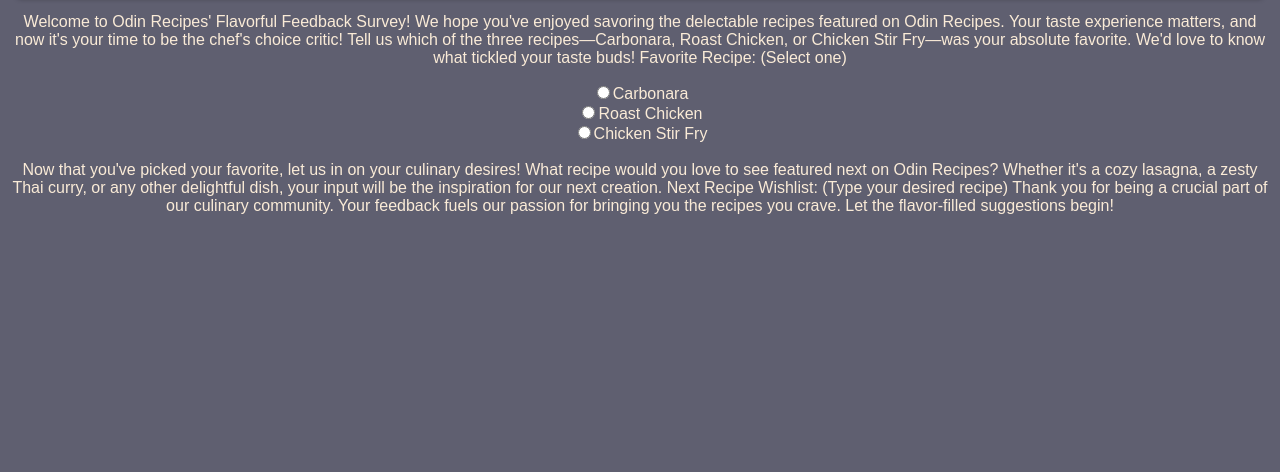
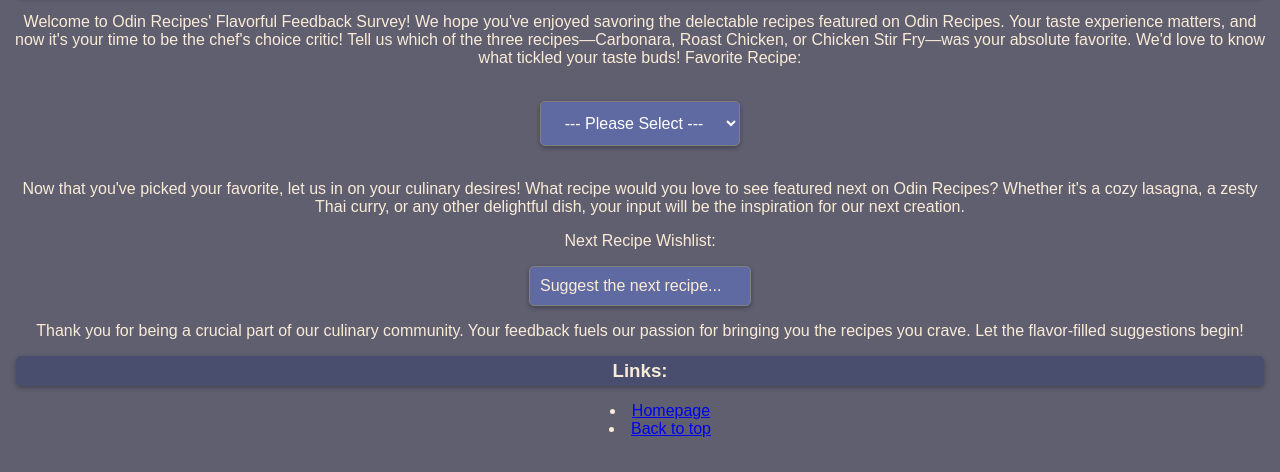
Before and after one commit to RealDan1/odin-recipes, a plain HTML site: page survey/survey.html in a window 1280 px wide. Shown: the part 56-528 px from the top of the page. Drawn offline with Linux system fonts and the light colour scheme.

Commit message:
Add and style selector and text input for survey
Add and style a selector and text input for the feedback survey.
Add various initial values (placeholders) and styles/colors for hover.
(Experimented allot).

```diff
--- a/styles.css
+++ b/styles.css
@@ -1,6 +1,6 @@
 /* * {
      border: 1px;
-}*/
+} */
 body {
     background-color: rgba(21, 21, 46, 0.684);
     color: antiquewhite;
@@ -8,15 +8,15 @@ body {
     text-align: center;
     /* width: 750px;     */
     list-style-position: inside;
+}
 
-}
-li {
-    /* width: 500px; */
-    /* margin: 0 Auto; */
-}
+/* li {
+     width: 500px;
+     margin: 0 Auto;
+} */
 .headings1,
 .headings2 {
-   color: antiquewhite;
+    color: antiquewhite;
     background-color: rgba(58, 67, 109, 0.588);
     padding: 4px;
     margin: 8px;
@@ -92,8 +92,8 @@ li {
 }*/
 
 .button-container {
-display: flex;
-justify-content: center;
+    display: flex;
+    justify-content: center;
 }
 
 button {
@@ -106,7 +106,7 @@ button {
     font-weight: bold;
     text-align: center;
     cursor: pointer;
-    box-shadow: 0 2px 5px rgba(0, 0, 0, 0.3)
+    box-shadow: 0 2px 5px rgba(0, 0, 0, 0.3);
 }
 button:hover {
     background-color: rgba(91, 100, 144, 0.588)
@@ -125,3 +125,36 @@ img {
     flex-basis: 90px;
     border: solid red 1px;
 } */
+#select-fav {
+    color: #ffffff;
+    background-color: rgba(98, 114, 197, 0.588);
+    height: 45px;
+    width: 200px;
+    border: 1px solid #808080;
+    padding: 10px;
+    border-radius: 5px;
+    text-align: center;
+    box-shadow: 0 2px 5px rgba(0, 0, 0, 0.3);
+    font-size: 16px;
+    font-family: 'arial', 'Times New Roman', Arial;
+}
+#select:hover {
+    background-color: rgba(98, 134, 197, 0.588);
+}
+#next-recipe-inp {
+    color: #ffffff;
+    background-color: rgba(98, 114, 197, 0.588);
+    /* height: 45px;*/
+    width: 200px;
+    border: 1px solid #808080;
+    padding: 10px;
+    border-radius: 5px;
+    /* text-align: center; */
+    font-size: 16px;
+    font-family: 'arial', 'Times New Roman', Arial;
+    box-shadow: 0 2px 5px rgba(0, 0, 0, 0.3);
+}
+
+#next-recipe-inp::placeholder {
+    color: antiquewhite;
+}
--- a/survey/survey.html
+++ b/survey/survey.html
@@ -10,24 +10,42 @@
     <h1 class="headings1">Flavorful Feedback!</h1>
     <p>Welcome to Odin Recipes' Flavorful Feedback Survey!
         We hope you've enjoyed savoring the delectable recipes featured on Odin Recipes. Your taste experience matters, and now it's your time to be the chef's choice critic! Tell us which of the three recipes—Carbonara, Roast Chicken, or Chicken Stir Fry—was your absolute favorite. We'd love to know what tickled your taste buds!
-        Favorite Recipe: (Select one)
+        Favorite Recipe: </p>
         <div id="feedback-parent-box">
-            <form action="get" id="feedback-box">
+            <!-- <form action="get" id="feedback-box">
                 <input type="radio" name="Favourite Recipe">Carbonara</button>
                 <br>
                 <input type="radio" name="Favourite Recipe">Roast Chicken</button>
                 <br>
                 <input type="radio" name="Favourite Recipe">Chicken Stir Fry</button>
-            </form>
+            </form> -->
+            <br>
+            <select name="favourite-recipe-select" id="select-fav">
+                <option value="--">--- Please Select ---</option>
+                <option value="Carbonara">Carbonara</option>
+                <option value="Roast Chicken">Roast Chicken</option>
+                <option value="Chicken Stir Fry">Chicken Stir Fry</option>
+            </select>
             <!-- <div id="image-feedback-box">
             this is an image
             </div> -->
         </div>
 
         <br>
-        Now that you've picked your favorite, let us in on your culinary desires! What recipe would you love to see featured next on Odin Recipes? Whether it's a cozy lasagna, a zesty Thai curry, or any other delightful dish, your input will be the inspiration for our next creation.
-        Next Recipe Wishlist: (Type your desired recipe)
-        Thank you for being a crucial part of our culinary community. Your feedback fuels our passion for bringing you the recipes you crave. Let the flavor-filled suggestions begin! </p>
+        <p>Now that you've picked your favorite, let us in on your culinary desires! What recipe would you love to see featured next on Odin Recipes? Whether it's a cozy lasagna, a zesty Thai curry, or any other delightful dish, your input will be the inspiration for our next creation.</p>
+        <p>Next Recipe Wishlist:</p>
+        <form action="get">
+            <input type="text" id="next-recipe-inp" placeholder="Suggest the next recipe...">
+
+        </form>
+
+       <p>Thank you for being a crucial part of our culinary community. Your feedback fuels our passion for bringing you the recipes you crave. Let the flavor-filled suggestions begin! </p>
+
+       <h3 class="headings3 section">Links:</h3>
+    <ul>
+        <li><a href="../index.html">Homepage</a></li>
+        <li><a href="#mheading">Back to top</a></li>
+    </ul>
 
 
 </body>
```
